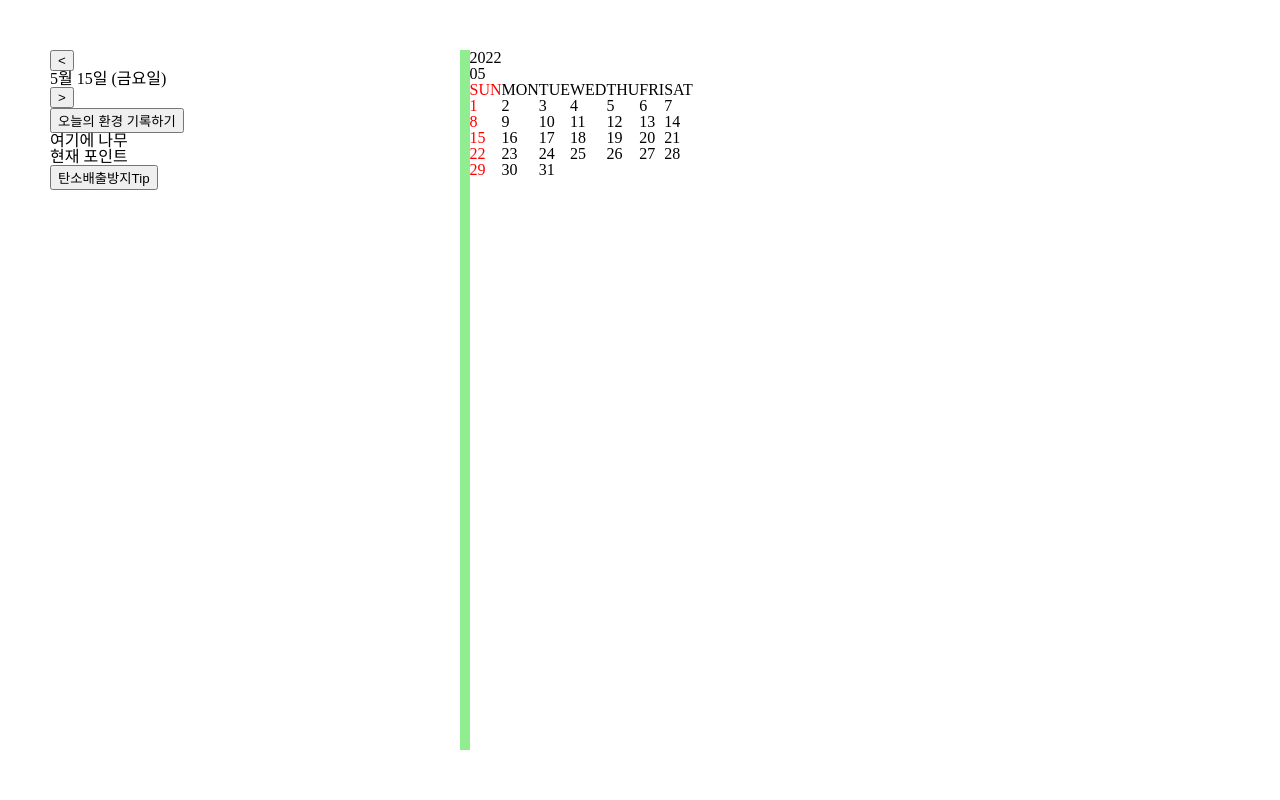
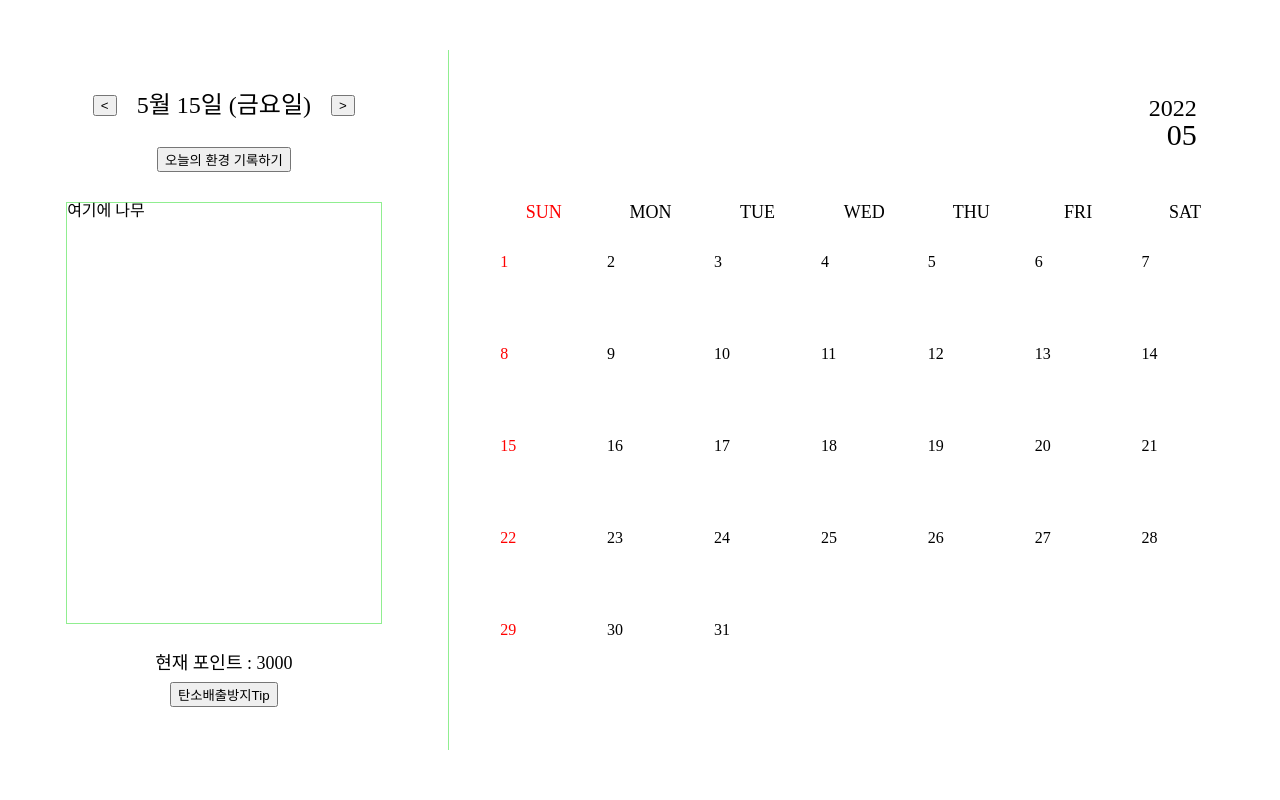
Before and after one commit to Team-jaheoble/NADA, a Django app: template NADA_project/templates/home.html in a window 1280 px wide. Run offline with Django 3.2, Linux system fonts and the light colour scheme; the template is opened without the code that fills it, so the values that code supplies are empty.

Commit message:
[추가] home.html 위치만 CSS 적용

```diff
--- a/NADA_project/templates/CSS/home.css
+++ b/NADA_project/templates/CSS/home.css
@@ -9,17 +9,100 @@ body {
   box-sizing: border-box;
   width: 100%;
   height: 100%;
-  padding: 50px;
+  padding: 50px 0;
   display: flex;
 }
 
 .daily {
+  display: flex;
+  flex-direction: column;
+  justify-content: center;
+  align-items: center;
   width: 35%;
-  border-right: solid 10px lightgreen;
+  border-right: solid 1px lightgreen;
+}
+
+.dailyHeader {
+  display: flex;
+  align-items: center;
+}
+
+.curDate {
+  font-size: 24px;
+  margin: 0 20px;
+}
+
+.WriteBtn {
+  margin-top: 30px;
+}
+
+.dailyTree {
+  margin-top: 30px;
+  border: solid 1px lightgreen;
+  width: 70%;
+  height: 60%;
+}
+
+.point {
+  margin-top: 30px;
+  font-size: 18px;
+}
+
+.tipBtn {
+  margin-top: 10px;
 }
 
 .monthly {
+  display: flex;
+  flex-direction: column;
+  justify-content: center;
+  align-items: center;
   width: 65%;
+}
+
+.calendarHeader {
+  width: 80%;
+  display: flex;
+  flex-direction: column;
+  align-items: flex-end;
+}
+
+.year {
+  font-size: 24px;
+}
+.month {
+  font-size: 30px;
+}
+
+.calendarBody {
+  display: flex;
+  flex-direction: column;
+  margin-top: 30px;
+  width: 90%;
+  height: 75%;
+}
+
+.dayOfWeekRow {
+  display: flex;
+  height: 70%;
+}
+
+.dayOfWeek {
+  width: 100%;
+  font-size: 18px;
+  display: flex;
+  justify-content: center;
+  align-items: center;
+}
+
+.weekRow {
+  display: flex;
+  height: 100%;
+}
+
+.date {
+  width: 100%;
+  padding: 10px;
 }
 
 .red {
--- a/NADA_project/templates/home.html
+++ b/NADA_project/templates/home.html
@@ -3,7 +3,7 @@
   <head>
     <meta charset="UTF-8" />
     <meta http-equiv="X-UA-Compatible" content="IE=edge" />
-    <meta name="viewport" content="width=device-width, initial-scale=1.0" />
+    <meta name="viewport" content="widdiv=device-widdiv, initial-scale=1.0" />
     <link rel="stylesheet" href="CSS/reset.css" />
     <link rel="stylesheet" href="CSS/home.css" />
     <title>메인페이지</title>
@@ -14,13 +14,13 @@
       <div class="daily">
         <div class="dailyHeader">
           <button class="yesterdayBtn"><</button>
-          <div>5월 15일 (금요일)</div>
+          <div class="curDate">5월 15일 (금요일)</div>
           <button class="tomorrowBtn">></button>
         </div>
         <button class="WriteBtn">오늘의 환경 기록하기</button>
         <div class="dailyTree">여기에 나무</div>
-        <div class="Point">현재 포인트</div>
-        <button class="WriteBtn">탄소배출방지Tip</button>
+        <div class="point">현재 포인트 : 3000</div>
+        <button class="tipBtn">탄소배출방지Tip</button>
       </div>
 
       <!--오른쪽-->
@@ -29,58 +29,62 @@
           <h3 class="year">2022</h3>
           <h2 class="month">05</h2>
         </div>
-        <table class="calendarBody">
-          <tr class="dayOfWeekRow">
-            <th class="dayOfWeek red">SUN</th>
-            <th class="dayOfWeek">MON</th>
-            <th class="dayOfWeek">TUE</th>
-            <th class="dayOfWeek">WED</th>
-            <th class="dayOfWeek">THU</th>
-            <th class="dayOfWeek">FRI</th>
-            <th class="dayOfWeek">SAT</th>
-          </tr>
-          <tr class="weekRow">
-            <td class="date red">1</td>
-            <td class="date">2</td>
-            <td class="date">3</td>
-            <td class="date">4</td>
-            <td class="date">5</td>
-            <td class="date">6</td>
-            <td class="date">7</td>
-          </tr>
-          <tr class="weekRow">
-            <td class="date red">8</td>
-            <td class="date">9</td>
-            <td class="date">10</td>
-            <td class="date">11</td>
-            <td class="date">12</td>
-            <td class="date">13</td>
-            <td class="date">14</td>
-          </tr>
-          <tr class="weekRow">
-            <td class="date red">15</td>
-            <td class="date">16</td>
-            <td class="date">17</td>
-            <td class="date">18</td>
-            <td class="date">19</td>
-            <td class="date">20</td>
-            <td class="date">21</td>
-          </tr>
-          <tr class="weekRow">
-            <td class="date red">22</td>
-            <td class="date">23</td>
-            <td class="date">24</td>
-            <td class="date">25</td>
-            <td class="date">26</td>
-            <td class="date">27</td>
-            <td class="date">28</td>
-          </tr>
-          <tr class="weekRow">
-            <td class="date red">29</td>
-            <td class="date">30</td>
-            <td class="date">31</td>
-          </tr>
-        </table>
+        <div class="calendarBody">
+          <div class="dayOfWeekRow">
+            <div class="dayOfWeek red">SUN</div>
+            <div class="dayOfWeek">MON</div>
+            <div class="dayOfWeek">TUE</div>
+            <div class="dayOfWeek">WED</div>
+            <div class="dayOfWeek">THU</div>
+            <div class="dayOfWeek">FRI</div>
+            <div class="dayOfWeek">SAT</div>
+          </div>
+          <div class="weekRow">
+            <div class="date red">1</div>
+            <div class="date">2</div>
+            <div class="date">3</div>
+            <div class="date">4</div>
+            <div class="date">5</div>
+            <div class="date">6</div>
+            <div class="date">7</div>
+          </div>
+          <div class="weekRow">
+            <div class="date red">8</div>
+            <div class="date">9</div>
+            <div class="date">10</div>
+            <div class="date">11</div>
+            <div class="date">12</div>
+            <div class="date">13</div>
+            <div class="date">14</div>
+          </div>
+          <div class="weekRow">
+            <div class="date red">15</div>
+            <div class="date">16</div>
+            <div class="date">17</div>
+            <div class="date">18</div>
+            <div class="date">19</div>
+            <div class="date">20</div>
+            <div class="date">21</div>
+          </div>
+          <div class="weekRow">
+            <div class="date red">22</div>
+            <div class="date">23</div>
+            <div class="date">24</div>
+            <div class="date">25</div>
+            <div class="date">26</div>
+            <div class="date">27</div>
+            <div class="date">28</div>
+          </div>
+          <div class="weekRow">
+            <div class="date red">29</div>
+            <div class="date">30</div>
+            <div class="date">31</div>
+            <div class="date"></div>
+            <div class="date"></div>
+            <div class="date"></div>
+            <div class="date"></div>
+          </div>
+        </div>
       </div>
     </div>
   </body>
```
